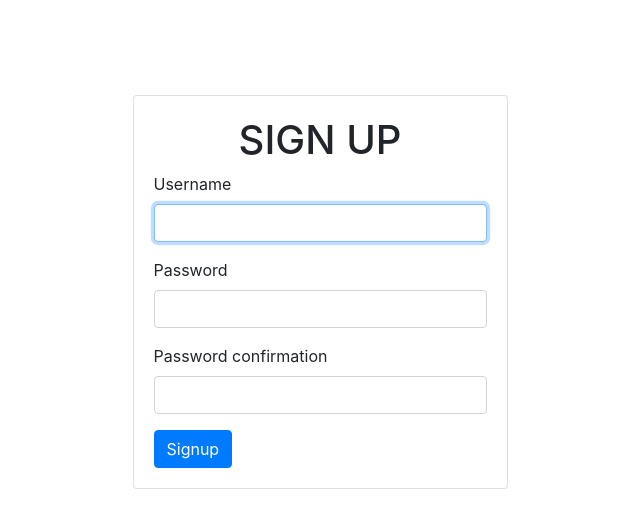
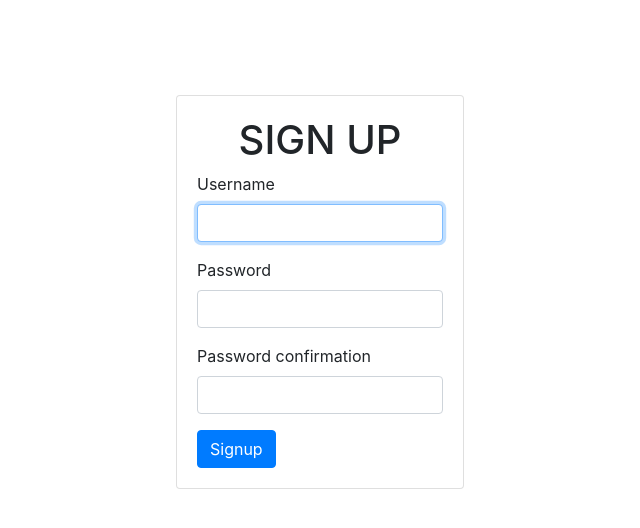
Before and after one commit to Abishek-Balasubramaniam/suggest-a-random-movie, a Django app: page /accounts/signup/ in a window 1280 px wide. Shown: the top 528 px of the page, without its empty margins (320-960 px from the left). Run offline with Django 3.2, Linux system fonts and the light colour scheme; some libraries are stand-ins or nearby versions.

Commit message:
new commit

```diff
--- a/accounts/templates/accounts/accounts.html
+++ b/accounts/templates/accounts/accounts.html
@@ -27,7 +27,7 @@
         <script src="https://stackpath.bootstrapcdn.com/bootstrap/4.4.1/js/bootstrap.min.js" integrity="sha384-wfSDF2E50Y2D1uUdj0O3uMBJnjuUD4Ih7YwaYd1iqfktj0Uod8GCExl3Og8ifwB6" crossorigin="anonymous"></script>
         <div class="row justify-content-center" style="margin: 20px;">
             <div class="align-self-center">
-                <div class="card " style="width: 375px;margin-top: 75px;">
+                <div class="card " style="max-width: 18rem;margin-top: 75px;">
                     <div class="card-body">
                         <h1 class="text-center">SIGN UP</h1>
 
--- a/accounts/templates/accounts/login.html
+++ b/accounts/templates/accounts/login.html
@@ -21,7 +21,7 @@
    </div>
    <div class="row justify-content-center" style="margin: 20px;">
     <div class="align-self-center">
-        <div class="card " style="width: 375px;margin-top: 75px;">
+        <div class="card " style="max-width:18rem;margin-top: 75px;">
             <div class="card-body">
                 <h1 class="text-center">Login</h1>
 
--- a/templates/marked.html
+++ b/templates/marked.html
@@ -40,7 +40,7 @@
     {%for movie in movies %}
 
         <div class="align-item-center ">
-        <div class="card align-self-center text-center  p-2" style="width: 20rem;margin:20px">
+        <div class="card align-self-center text-center  p-2" style="width: 18rem;margin:20px">
             <img src="{{movie.url}}" class="card-img-top rounded img-fluid" alt="...">
             <div class="card-body justify-content-center">
               <p class="card-text"><strong>{{movie.title}}</strong></p>
```
